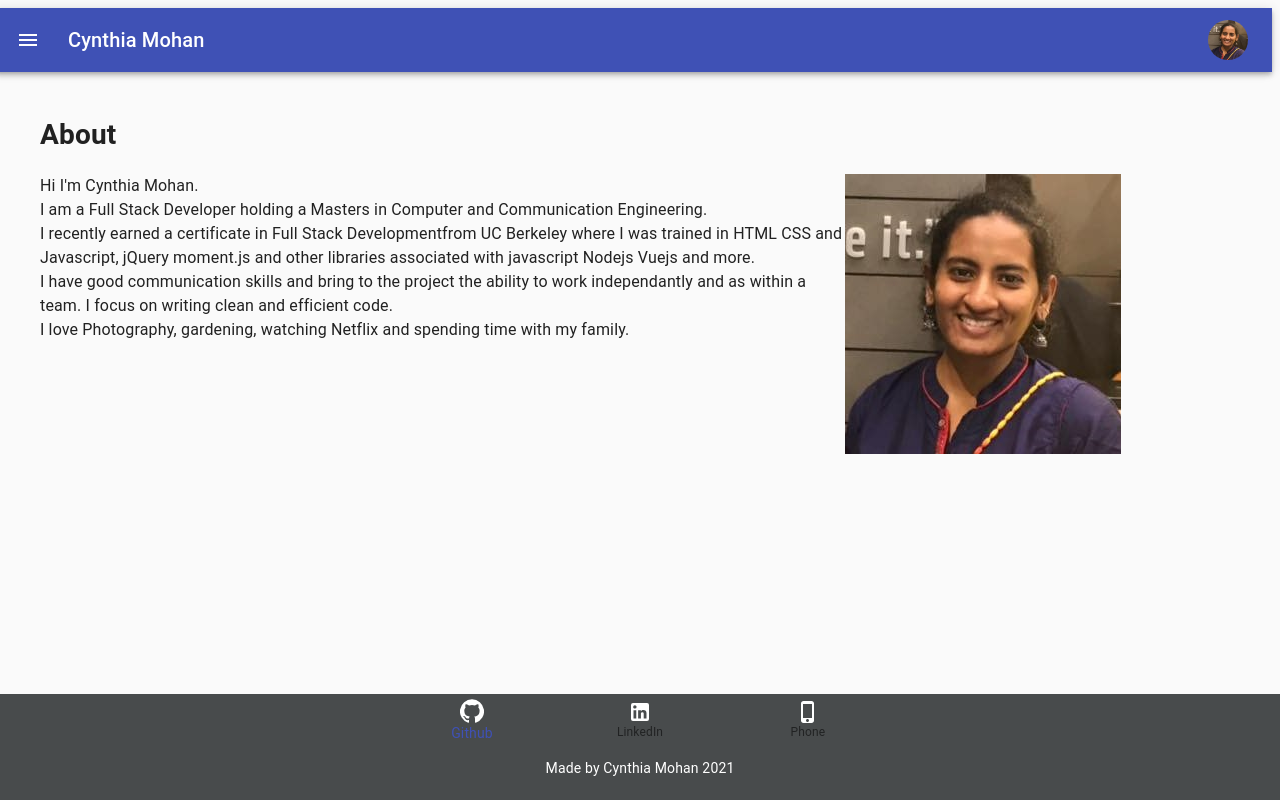
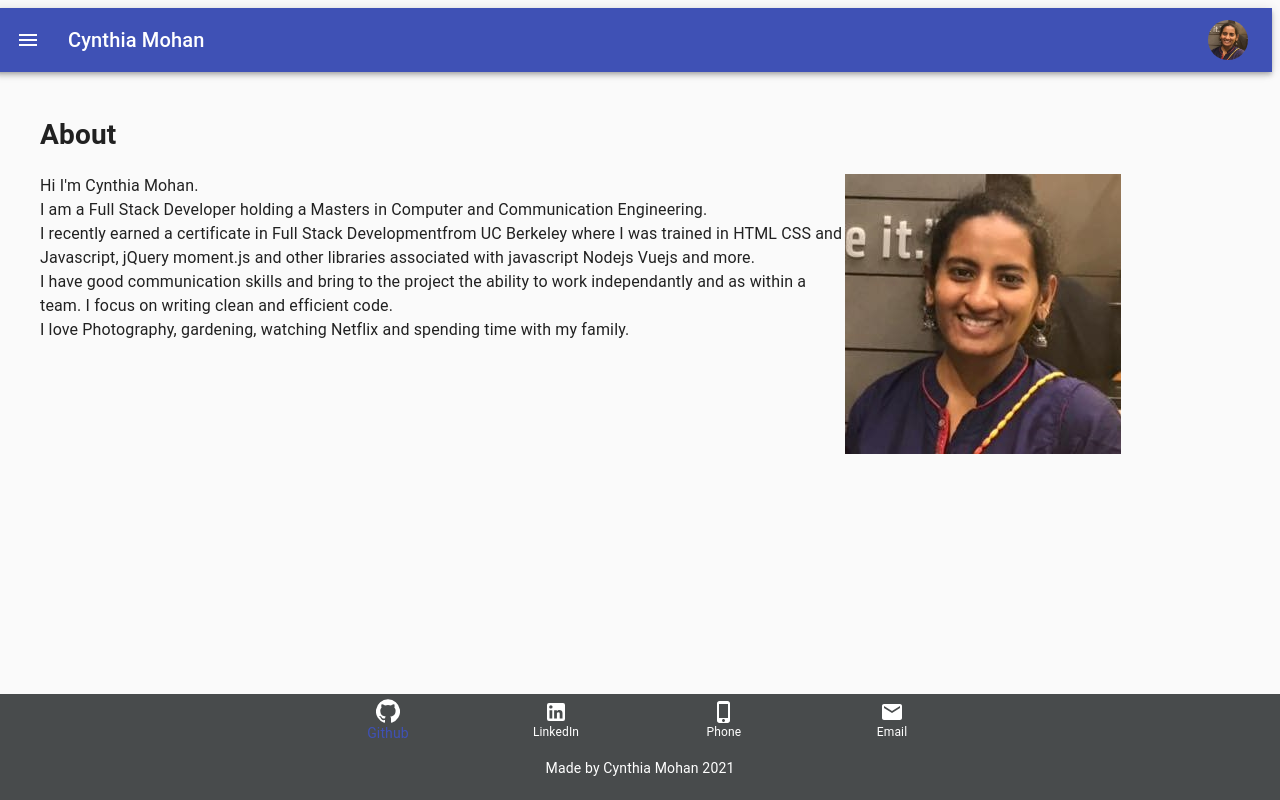
Before and after one commit to CynthiaMohan/cynthia-react-portfolio, a React (Create React App) app: page / in a window 1280 px wide. Built offline with nearby package versions, Linux system fonts and the light colour scheme.

Commit message:
updates to resume

```diff
--- a/src/components/Footer/index.js
+++ b/src/components/Footer/index.js
@@ -5,7 +5,8 @@ import BottomNavigationAction from '@material-ui/core/BottomNavigationAction';
 import GitHubIcon from '@material-ui/icons/GitHub';
 import LinkedInIcon from '@material-ui/icons/LinkedIn';
 import PhoneIphoneIcon from '@material-ui/icons/PhoneIphone';
-import { white } from '@material-ui/core/colors';
+import EmailIcon from '@material-ui/icons/Email';
+import Tooltip from '@material-ui/core/Tooltip';
 
 const useStyles = makeStyles({
     root: {
@@ -26,6 +27,9 @@ const useStyles = makeStyles({
         left: 0,
         justifyContent: "center"
     },
+    label: {
+        color: "#FFFFFF"
+    }
 });
 
 export default function SimpleBottomNavigation() {
@@ -43,15 +47,27 @@ export default function SimpleBottomNavigation() {
                 className={classes.root}
             >
                 <BottomNavigationAction
+                    className={classes.label}
                     label="Github"
                     icon={<GitHubIcon style={{ color: "#ffffff" }} />}
                     href={"https://github.com/CynthiaMohan"} />
-                <BottomNavigationAction label="LinkedIn" icon={<LinkedInIcon style={{ color: "#ffffff" }} />} href={"https://www.linkedin.com/in/cynthia-mohan/"} />
-                <BottomNavigationAction
-                    label="Phone"
-                    icon={<PhoneIphoneIcon style={{ color: "#ffffff" }}
-                    />} href={"tel:+12678442523"}
-                />
+                <BottomNavigationAction className={classes.label} label="LinkedIn" icon={<LinkedInIcon style={{ color: "#ffffff" }} />} href={"https://www.linkedin.com/in/cynthia-mohan/"} />
+                <Tooltip title="+1-267-844-2523">
+                    <BottomNavigationAction
+                        className={classes.label}
+                        label="Phone"
+                        icon={<PhoneIphoneIcon style={{ color: "#ffffff" }}
+                        />} href={"tel:+12678442523"}
+                    />
+                </Tooltip>
+                <Tooltip title="cynthiamohan1@gmail.com">
+                    <BottomNavigationAction
+                        className={classes.label}
+                        label="Email"
+                        icon={<EmailIcon style={{ color: "#ffffff" }}
+                        />} href={"mailto:cynthiamohan1@gmail.com"}
+                    />
+                </Tooltip>
             </BottomNavigation>
             <BottomNavigation className={classes.root2}> <p>Made by Cynthia Mohan 2021</p></BottomNavigation>
 
```
